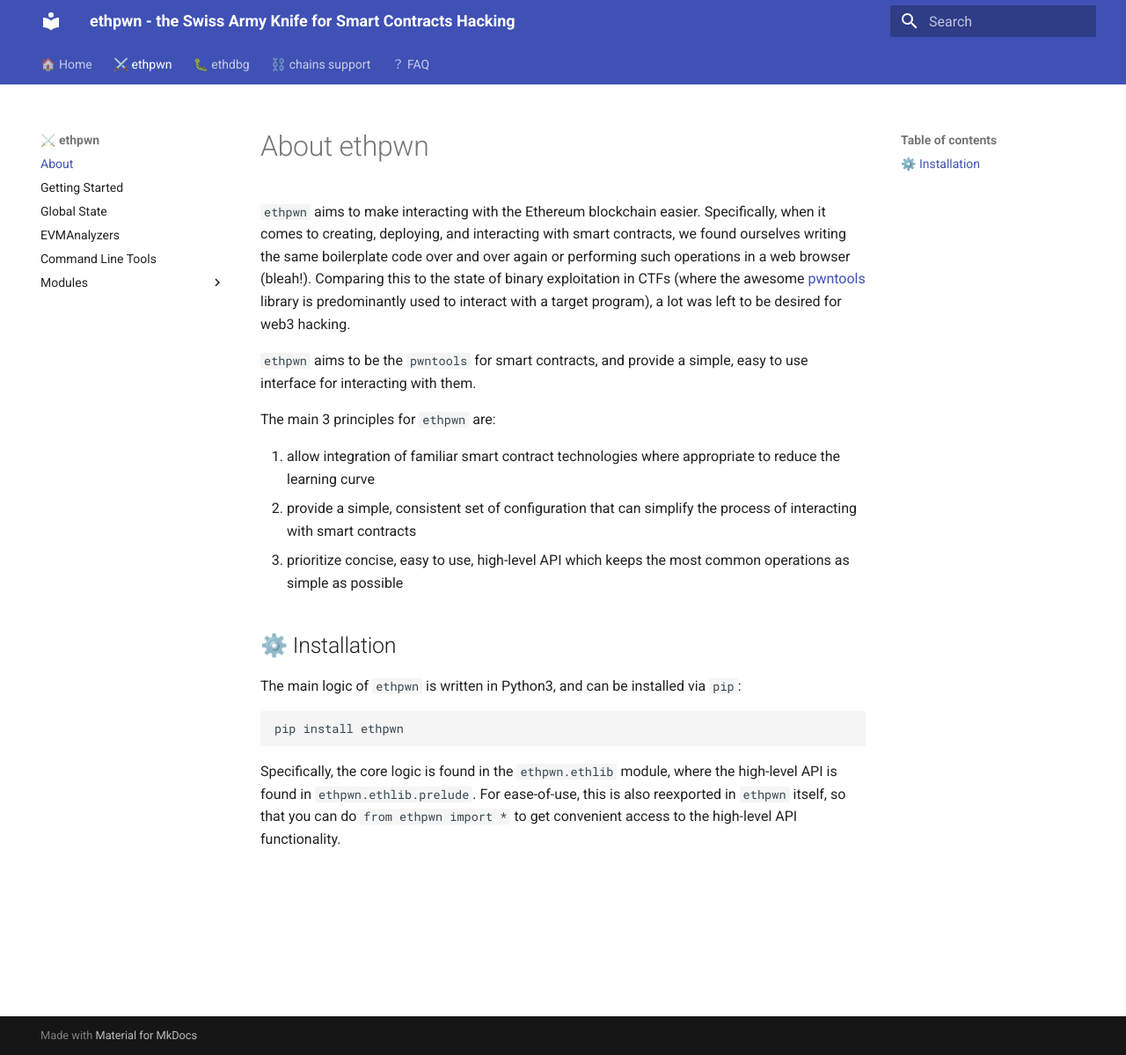
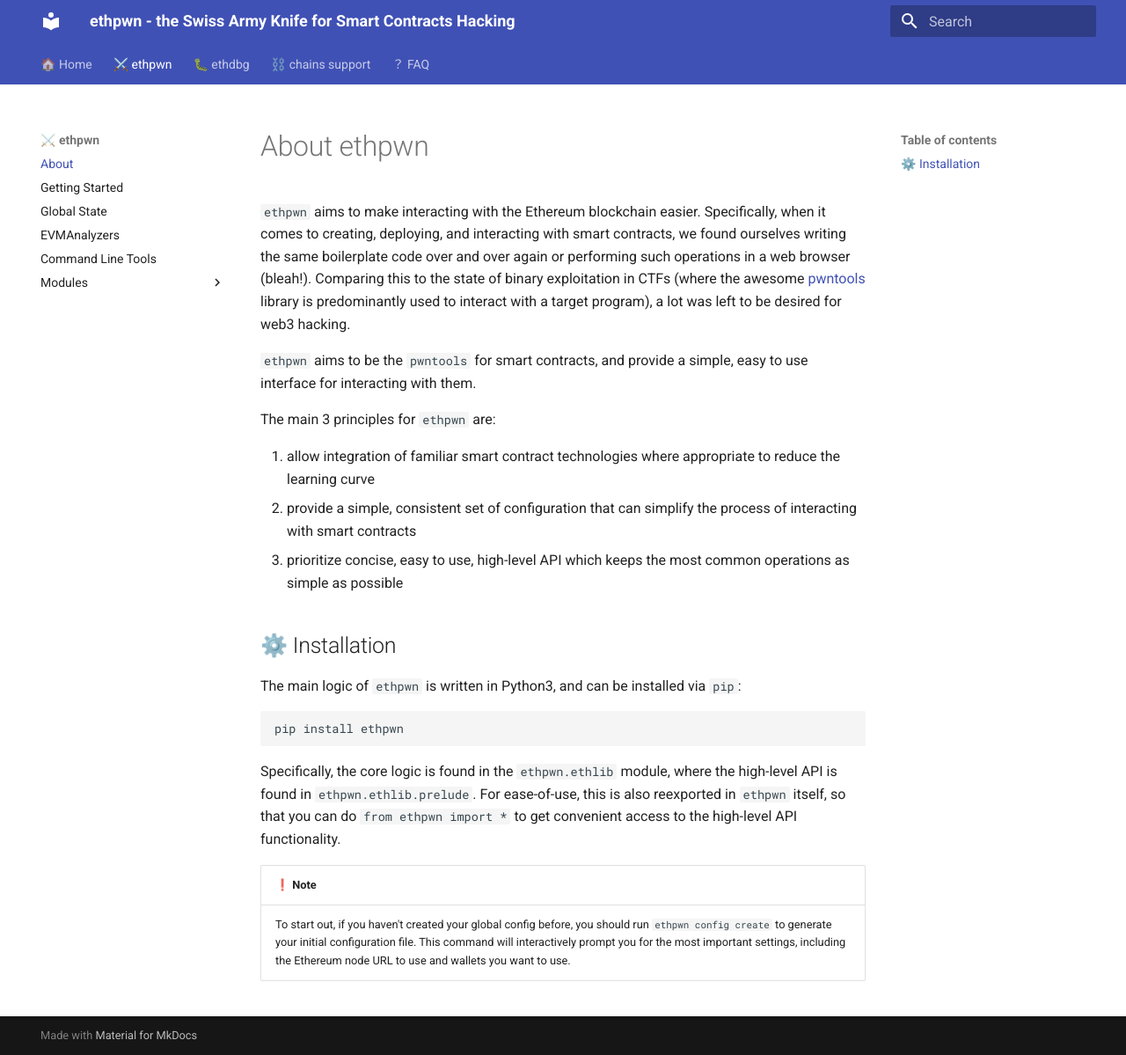
Before and after one commit to ethpwn/ethpwn, an MkDocs documentation site: the page built from docs/docs/ethpwn/about.md, in a window 1280 px wide and 1199 px high. Shown: the whole window at 88% size. Built offline with MkDocs 1.6.1 and Material for MkDocs 9.7.7, drawn with Linux system fonts in a browser that asks for light colours.

Commit message:
Update about.md

```diff
--- a/docs/docs/ethpwn/about.md
+++ b/docs/docs/ethpwn/about.md
@@ -23,3 +23,8 @@
 Specifically, the core logic is found in the `ethpwn.ethlib` module, where the high-level API is found in `ethpwn.ethlib.prelude`.
 For ease-of-use, this is also reexported in `ethpwn` itself, so that you can do `from ethpwn import *` to get convenient access
 to the high-level API functionality.
+
+
+| ❗️ Note                                                              |
+|----------------------------------------------------------------------|
+| To start out, if you haven't created your global config before, you should run `ethpwn config create` to generate your initial configuration file. This command will interactively prompt you for the most important settings, including the Ethereum node URL to use and wallets you want to use. |
```
